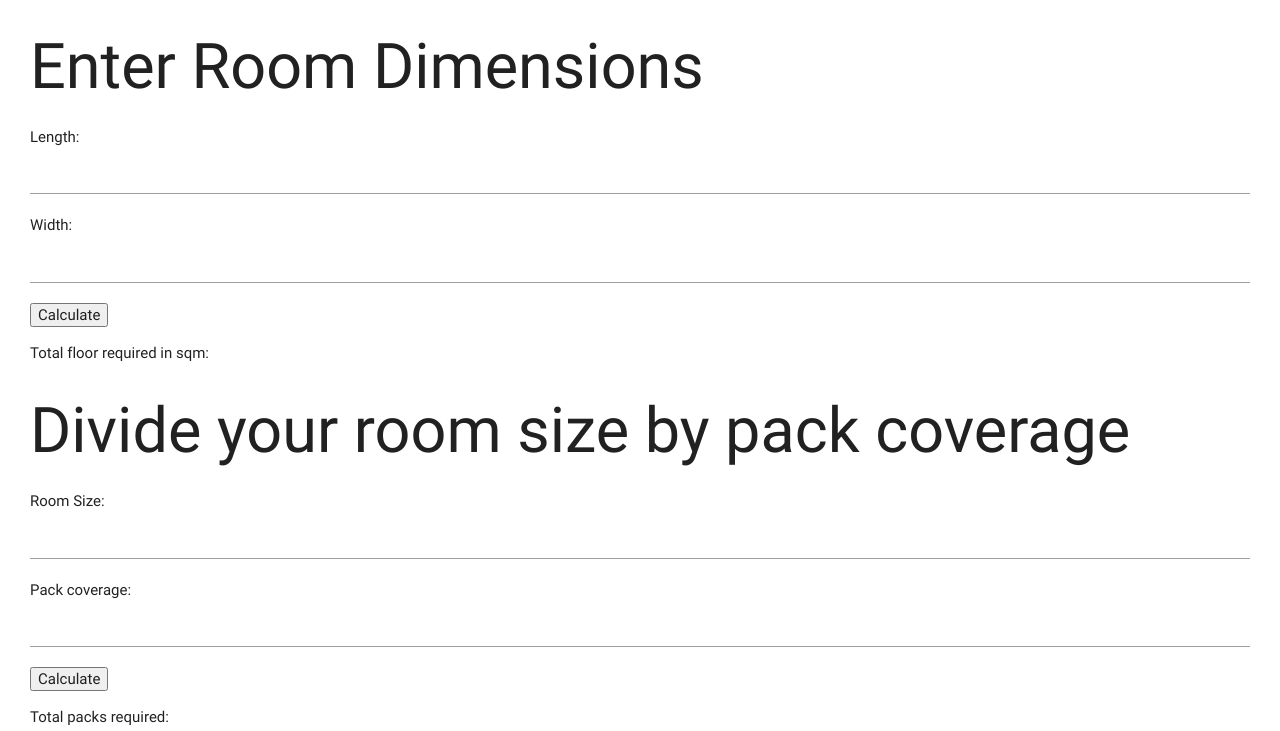
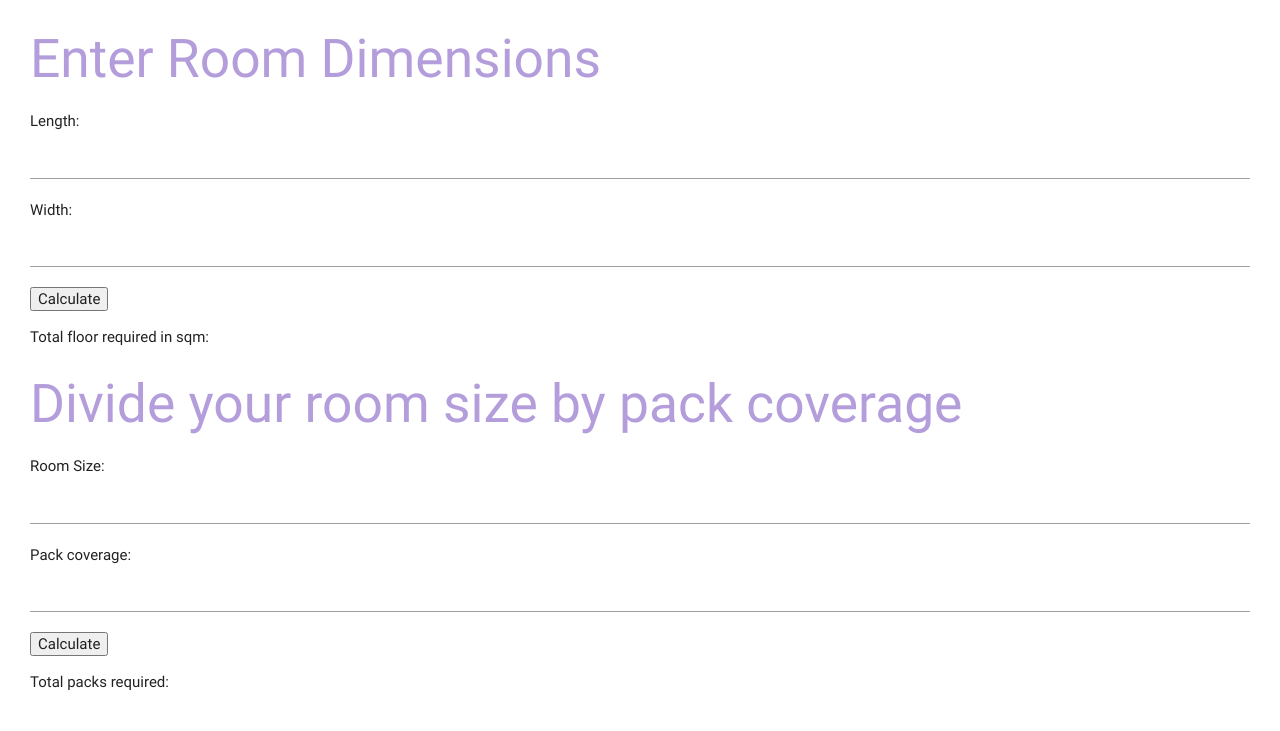
Before and after one commit to Lawqq/floorcalcu, a PHP site: page / in a window 1280 px wide. Shown: the top 731 px of the page. Run offline with PHP 8.4, Linux system fonts and the light colour scheme; some libraries are stand-ins or nearby versions.

Commit message:
heading fixes

```diff
--- a/index.php
+++ b/index.php
@@ -11,7 +11,7 @@
 			</style>
 		</head>
 <body>
-	<h1> Enter Room Dimensions</h1>
+	<h2> Enter Room Dimensions</h2>
 		<form>
 			Length: <input type="text" id="firstNumber" /><br>
 			Width: <input type="text" id="secondNumber" /><br>
@@ -22,7 +22,7 @@
 
 
 		<form>
-			<H1> Divide your room size by pack coverage </H1>
+			<H2> Divide your room size by pack coverage </H1>
 			Room Size: <input type="text" id="thirdNumber" /><br>
 			Pack coverage: <input type="text" id="fourthNumber" /><br>
 			<input type="button" onClick="divideBy()" Value="Calculate" />
```
